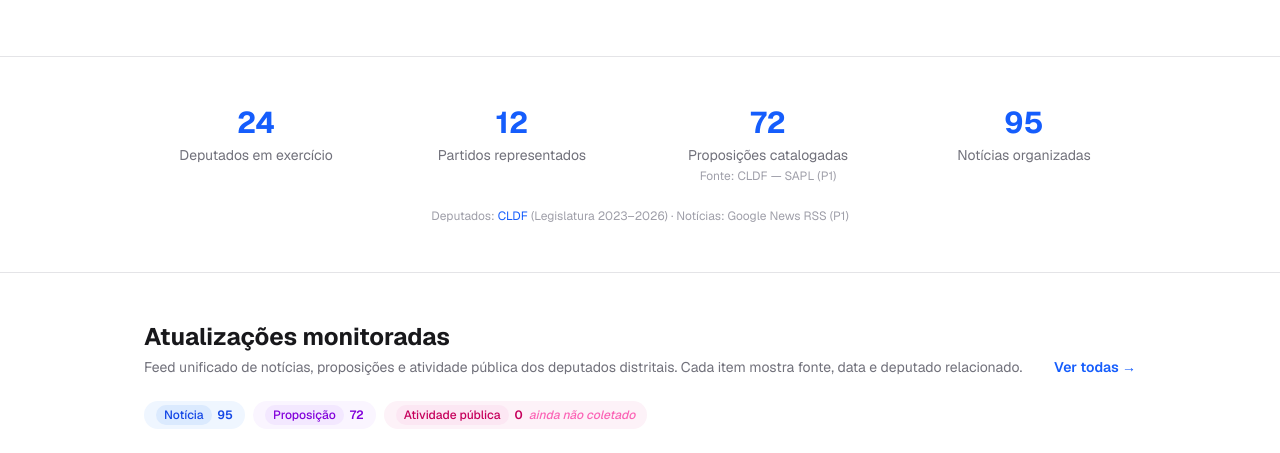
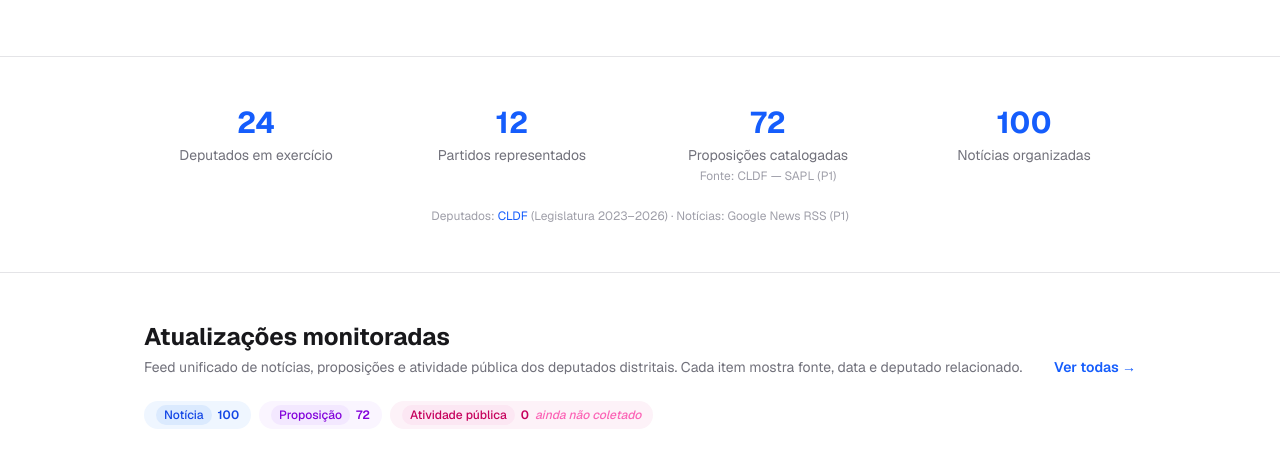
Before and after one commit to gustavomelofr/deputados-distritais-df-2026, a Next.js app: page / in a window 1280 px wide. Shown: the part 1270-1723 px from the top of the page. Built offline with nearby package versions, Linux system fonts and the light colour scheme.

Commit message:
feat(loop): atualização aprovada 2026-07-28T10-11-49-745Z

```diff
--- a/src/data/noticias.ts
+++ b/src/data/noticias.ts
@@ -1141,4 +1141,64 @@ export const noticias: Noticia[] = [
     resumo: 'A governadora Celina Leão (PP) lançou pré-candidatura ao GDF em Ceilândia, confirmando Gustavo Rocha (Republicanos) como vice; o ato reuniu lideranças como o presidente da CLDF Wellington Luiz e os distritais Pepa (PP) e Eduardo Pedrosa (União Brasil), além de 12 partidos da coligação.',
     deputadosRelacionados: ['wellington-luiz', 'pepa', 'eduardo-pedrosa'],
   },
+  {
+    id: 'n96',
+    titulo: 'CLDF aprova lei que proíbe "protesto surpresa" de contas de água e luz no DF',
+    fonte: 'Jornal de Brasília',
+    url: 'https://jornaldebrasilia.com.br/brasilia/cldf-aprova-lei-que-proibe-protesto-surpresa-de-contas-de-agua-e-luz-no-df/',
+    data: '2026-06-30',
+    coletadaEm: '2026-07-28',
+    verificadaEm: '2026-07-28',
+    tipo: 'atividade_legislativa',
+    resumo: 'A CLDF aprovou o Projeto de Lei 2.375/2026, que obriga concessionárias como Neoenergia e Caesb a notificarem previamente o consumidor antes de protestar dívidas em cartório, com prazo de 90 dias para negociação; texto segue para sanção.',
+    deputadosRelacionados: [],
+  },
+  {
+    id: 'n97',
+    titulo: 'Veja calendário das convenções partidárias no DF',
+    fonte: 'Acontece DF',
+    url: 'https://acontecedf.com.br/2026/07/20/veja-calendario-das-convencoes-partidarias-no-df/',
+    data: '2026-07-20',
+    coletadaEm: '2026-07-28',
+    verificadaEm: '2026-07-28',
+    tipo: 'movimentacao_publica',
+    resumo: 'Começa o período de convenções partidárias para as Eleições 2026 no DF; UP lança Samara Mineiro ao GDF, Novo lança Kiko Caputo, PSD confirma José Roberto Arruda, MDB decide apoio a Celina Leão ou candidatura própria, e PSDB oficializa Paula Belmonte.',
+    deputadosRelacionados: ['paula-belmonte'],
+  },
+  {
+    id: 'n98',
+    titulo: 'Câmara Legislativa do DF deve ter uma das maiores renovações da história em 2026',
+    fonte: 'Agenda Capital',
+    url: 'https://agendacapital.com.br/camara-legislativa-do-df-deve-ter-uma-das-maiores-renovacoes-da-historia-em-2026/',
+    data: '2026-04-09',
+    coletadaEm: '2026-07-28',
+    verificadaEm: '2026-07-28',
+    tipo: 'movimentacao_publica',
+    resumo: 'Projeções indicam que a renovação na CLDF pode ultrapassar 65% nas eleições de 2026, com fatores como saída de distritais para concorrer a outros cargos (Câmara Federal, GDF), desgaste político de parte dos atuais mandatários e entrada de nomes com experiência como ex-governadores, ex-senadores e ex-deputados federais.',
+    deputadosRelacionados: [],
+  },
+  {
+    id: 'n99',
+    titulo: 'Aprovado PL que permite "internação humanizada involuntária" no DF',
+    fonte: 'Metrópoles',
+    url: 'https://www.metropoles.com/distrito-federal/aprovado-pl-que-permite-internacao-humanizada-involuntaria-no-df',
+    data: '2026-06-30',
+    coletadaEm: '2026-07-28',
+    verificadaEm: '2026-07-28',
+    tipo: 'atividade_legislativa',
+    resumo: 'A CLDF aprovou projeto que institui acolhimento humanizado à população em situação de rua e autoriza internação involuntária como medida terapêutica excepcional; proposta decorre dos PLs 2354 e 2367/2026.',
+    deputadosRelacionados: ['eduardo-pedrosa'],
+  },
+  {
+    id: 'n100',
+    titulo: 'CLDF aprova fim da escala 6x1 para trabalhadores terceirizados da Casa',
+    fonte: 'Metrópoles',
+    url: 'https://www.metropoles.com/distrito-federal/cldf-aprova-fim-da-escala-6x1-para-trabalhadores-terceirizados-da-casa',
+    data: '2026-06-17',
+    coletadaEm: '2026-07-28',
+    verificadaEm: '2026-07-28',
+    tipo: 'atividade_legislativa',
+    resumo: 'A CLDF aprovou o fim da escala 6x1 para cerca de 300 trabalhadores terceirizados da Casa, reduzindo a jornada semanal de 44 para 40 horas sem desconto salarial, por proposta do vice-presidente Ricardo Vale (PT).',
+    deputadosRelacionados: ['ricardo-vale'],
+  },
 ];
```
Also changed, not shown: 1 other file (tests, documents, lock files or other folders).
